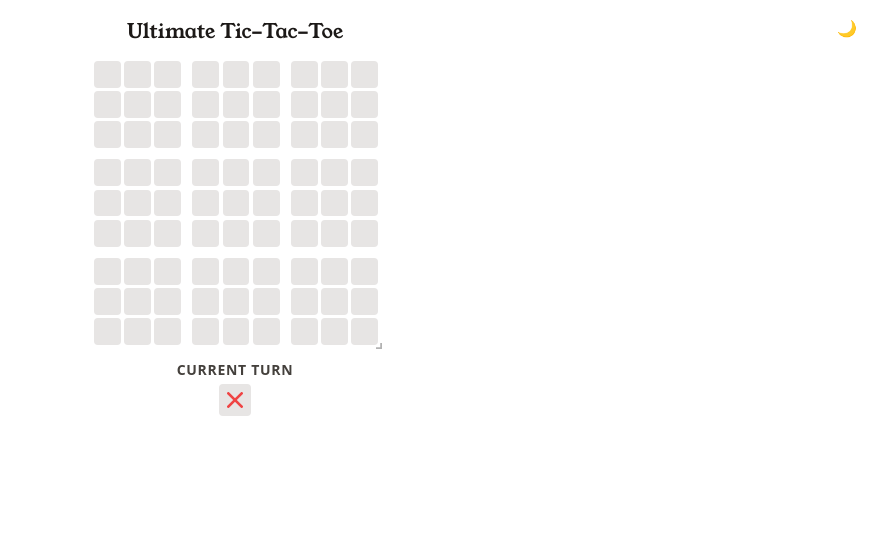
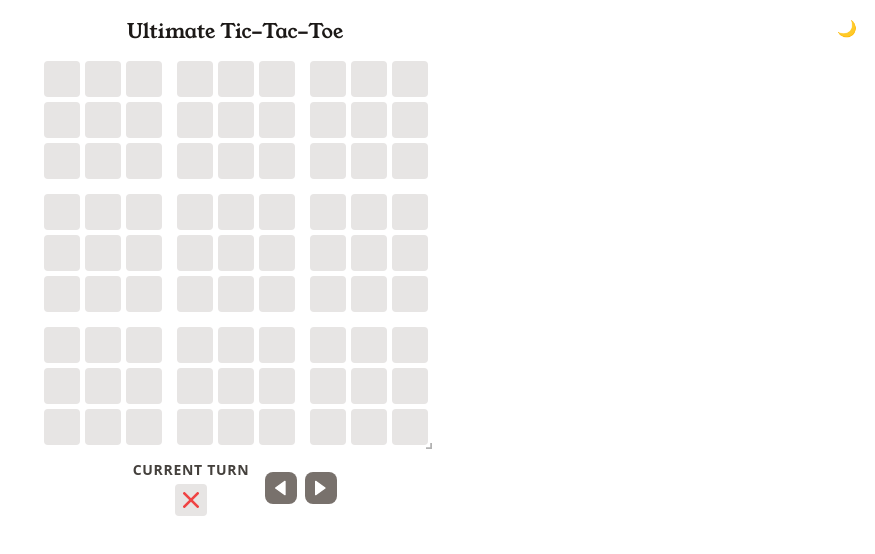
Before and after one commit to valtism/ultimate-tic-tac-toe, a React (Create React App) app: page / in a window 1280 px wide. Shown: the top 554 px of the page, without its empty margins (405-1280 px from the left). Built offline with nearby package versions, Linux system fonts and the light colour scheme.

Commit message:
Add arrow buttons to control timeline with pointer
Persist game box size

```diff
--- a/src/components/App.js
+++ b/src/components/App.js
@@ -4,9 +4,11 @@ import { ResizableBox } from "react-resizable";
 
 import { Game } from "./Game";
 import { Icon } from "./Icon";
+import { ArrowControls } from "./ArrowControls";
 import { DarkContext } from "../context/DarkContext";
 import { useViewTurnKeys } from "../hooks/useViewTurnKeys";
 import { useDarkMode } from "../hooks/useDarkMode";
+import { useLocalStorage } from "../hooks/useLocalStorage";
 import {
   getAllowedBoard,
   getWinner,
@@ -32,6 +34,14 @@ export default function App() {
     }
   }
 
+  const incrementViewTurn = () => {
+    setViewTurn((vt) => Math.min(vt + 1, turns.length));
+  };
+
+  const decrementViewTurn = () => {
+    setViewTurn((vt) => Math.max(0, vt - 1));
+  };
+
   useViewTurnKeys(turns, setViewTurn);
   const [dark, setDark] = useDarkMode();
 
@@ -54,13 +64,21 @@ export default function App() {
             <WinnerAnnouncement winner={winner} />
           </div>
         </GameBox>
-        <CurrentTurn winner={winner} p1Turn={p1Turn} />
+        <div className="flex space-x-4">
+          <CurrentTurn winner={winner} p1Turn={p1Turn} />
+          <ArrowControls
+            onLeftClick={decrementViewTurn}
+            onRightClick={incrementViewTurn}
+          />
+        </div>
       </div>
     </DarkContext.Provider>
   );
 }
 
 function GameBox({ children }) {
+  const [defaultSize, setDefaultSize] = useLocalStorage("game-size", 400);
+
   // Use this to avoid strictMode warning when using ResizableBox
   const gameRef = useRef(null);
 
@@ -75,14 +93,14 @@ function GameBox({ children }) {
         <div style={{ width: "90vw", height: "90vw" }}>{children}</div>
       ) : (
         <ResizableBox
-          height={300}
-          width={300}
+          height={defaultSize}
+          width={defaultSize}
           minConstraints={[200, 200]}
           lockAspectRatio
           draggableOpts={{
             nodeRef: gameRef,
           }}
-          onResizeStart={() => console.log("hurr")}
+          onResizeStop={(e, data) => setDefaultSize(data.size.width)}
           className="flex items-center justify-center p-2"
         >
           <div ref={gameRef} className="w-full h-full">
@@ -124,7 +142,10 @@ function WinnerAnnouncement({ winner }) {
 function DarkToggle({ dark, setDark }) {
   return (
     <div>
-      <button className="w-6 h-6" onClick={() => setDark(!dark)}>
+      <button
+        className="w-6 h-6 rounded-full focus:outline-none focus:ring"
+        onClick={() => setDark(!dark)}
+      >
         <span>{dark ? "☀️" : "🌙"}</span>
       </button>
     </div>
--- /dev/null
+++ b/src/components/ArrowControls.js
@@ -0,0 +1,21 @@
+import { ReactComponent as CaretLeft } from "../images/CaretLeft.svg";
+import { ReactComponent as CaretRight } from "../images/CaretRight.svg";
+
+export function ArrowControls({ onLeftClick, onRightClick }) {
+  return (
+    <div className="flex items-center space-x-2 text-white">
+      <button
+        onClick={onLeftClick}
+        className="bg-gray-500 hover:bg-gray-700 p-2 rounded-lg active:bg-gray-800 focus:outline-none focus:ring"
+      >
+        <CaretLeft className="w-4 h-4" />
+      </button>
+      <button
+        onClick={onRightClick}
+        className="bg-gray-500 hover:bg-gray-700 p-2 rounded-lg active:bg-gray-800 focus:outline-none focus:ring"
+      >
+        <CaretRight className="w-4 h-4" />
+      </button>
+    </div>
+  );
+}
--- a/tailwind.config.js
+++ b/tailwind.config.js
@@ -14,7 +14,9 @@ module.exports = {
     },
   },
   variants: {
-    extend: {},
+    extend: {
+      backgroundColor: ["active"],
+    },
   },
   plugins: [],
 };
```
Also changed, not shown: src/images/CaretLeft.svg (added), src/images/CaretRight.svg (added).
